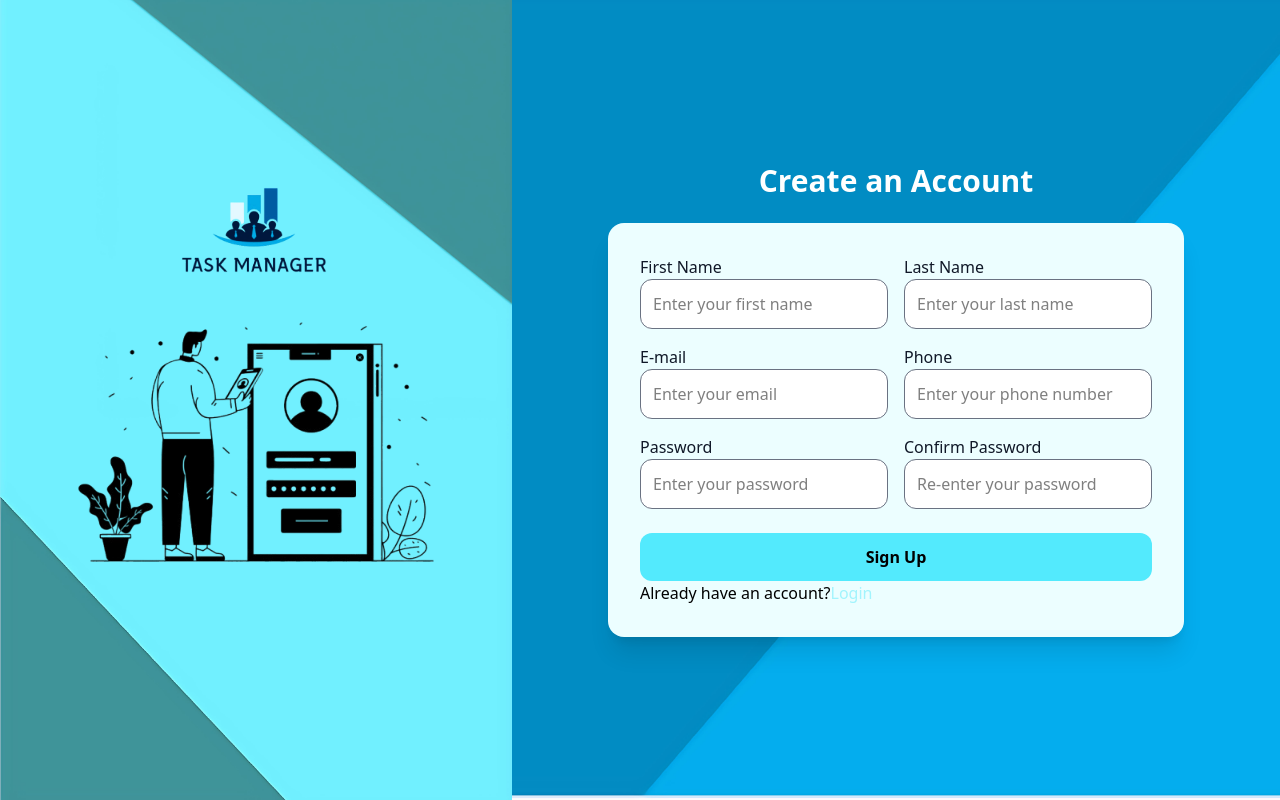
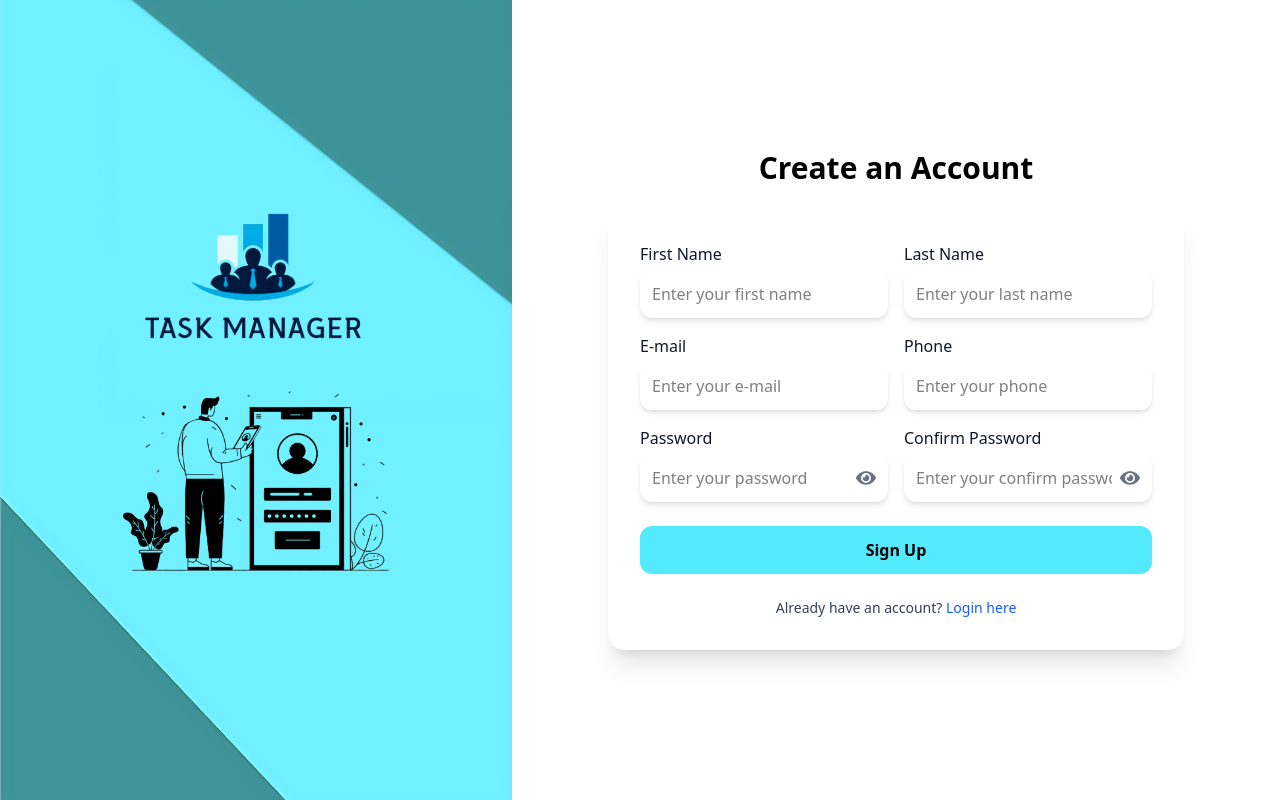
Before and after one commit to Heenachoudhari/user_tm_frontend, a Next.js app: page /signup in a window 1280 px wide. Built offline with nearby package versions, Linux system fonts and the light colour scheme.

Commit message:
navbar  signup changes by tapasvi

```diff
--- a/src/Component/usersignup/mobilesignup.jsx
+++ b/src/Component/usersignup/mobilesignup.jsx
@@ -39,7 +39,7 @@ export default function MobileSignup() {
       <div className=" w-full flex flex-col items-center justify-center bg-cover bg-center px-4">
         <h2 className="text-2xl font-bold text-white mb-6 mt-6">Create an Account</h2>
 
-        <div className="bg-cyan-50 p-6 md:p-8 rounded-2xl shadow-xl w-full max-w-md">
+        <div className="bg-white p-6 md:p-8 rounded-2xl shadow-xl w-full max-w-md">
           <form className="grid grid-cols-1 gap-4" onSubmit={handleSubmit}>
             <div>
               <label htmlFor="firstName" className="block text-gray-900 mb-1">First Name</label>
--- /dev/null
+++ b/src/Component/usersignup/usercontext.jsx
@@ -0,0 +1,17 @@
+'use client';
+
+import { createContext, useContext, useState } from 'react';
+
+const UserContext = createContext();
+
+export const UserProvider = ({ children }) => {
+  const [userName, setUserName] = useState('');
+
+  return (
+    <UserContext.Provider value={{ userName, setUserName }}>
+      {children}
+    </UserContext.Provider>
+  );
+};
+
+export const useUser = () => useContext(UserContext);
--- a/src/Component/usersignup/usersignup.jsx
+++ b/src/Component/usersignup/usersignup.jsx
@@ -1,9 +1,9 @@
-'use client';
-
-import { Toaster, toast } from 'react-hot-toast';
+"use client";
 import { useState } from 'react';
-import { useRouter } from 'next/navigation'; // Import useRouter
-import Image from 'next/image'; // Import Image from next/image
+import { useRouter } from 'next/navigation';
+import Image from 'next/image';
+import { FaEye, FaEyeSlash } from 'react-icons/fa';
+import toast from 'react-hot-toast';
 
 export default function Signup() {
   const [formData, setFormData] = useState({
@@ -17,189 +17,132 @@ export default function Signup() {
 
   const [validationMessage, setValidationMessage] = useState('');
   const [isSubmitting, setIsSubmitting] = useState(false);
-  const router = useRouter(); // Initialize useRouter
+  const [showPassword, setShowPassword] = useState(false);
+  const [showConfirmPassword, setShowConfirmPassword] = useState(false);
+  const [passwordError, setPasswordError] = useState(false);
+  const [confirmPasswordError, setConfirmPasswordError] = useState(false);
+  const router = useRouter();
 
   const handleChange = (e) => {
     setFormData({ ...formData, [e.target.name]: e.target.value });
+    setValidationMessage('');
   };
 
-  const handleSubmit = (e) => {
+  const handleSubmit = async (e) => {
     e.preventDefault();
     if (isSubmitting) return;
 
     setIsSubmitting(true);
 
-    // Password length validation
+    // Form validation
     if (formData.password.length !== 8) {
+      setPasswordError(true);
       setValidationMessage('Password must be exactly 8 characters long.');
+      setIsSubmitting(false);
+      return;
+    } else {
+      setPasswordError(false);
+    }
+
+    if (formData.password !== formData.confirmPassword) {
+      setConfirmPasswordError(true);
+      setValidationMessage('Passwords do not match.');
+      setIsSubmitting(false);
+      return;
+    } else {
+      setConfirmPasswordError(false);
+    }
+
+    const phoneRegex = /^[0-9]{10}$/;
+    if (!phoneRegex.test(formData.phone)) {
+      setValidationMessage('Please enter a valid 10-digit phone number.');
       setIsSubmitting(false);
       return;
     }
 
-    // Password match validation
-    if (formData.password !== formData.confirmPassword) {
-      toast.error('Passwords do not match');
-      setIsSubmitting(false);
-      return;
-    }
-
-    // Simulate form submission
+    // Successful registration
     toast.success('Registered successfully!');
-    console.log(formData); // You can send this to your backend
-
-    // Navigate to the login page after successful registration
-    router.push('/'); // Redirect to the login page
-
-    setIsSubmitting(false); // Reset submitting state after success
-  };
-
-  const navigateToLogin = () => {
-    router.push('/'); // Navigate to login page on image click
+    console.log('Registered:', formData);
+    router.push('/'); // Redirect to login page
+    setFormData({ firstName: '', lastName: '', email: '', phone: '', password: '', confirmPassword: '' }); // Reset form
+    setIsSubmitting(false);
   };
 
   return (
     <div className="flex flex-row h-screen">
-
       {/* Left Side */}
       <div
         className="w-2/5 h-full bg-cover bg-center relative flex items-center justify-center"
         style={{ backgroundImage: "url('/signup/bgleft1.png')" }}
       >
         <div className="flex flex-col items-center gap-1">
-          {/* Use the Image component for the logo */}
-          <Image
-            src="/signup/tasklogo.png"
-            alt="Logo"
-            width={200}
-            height={50}
-          />
-          <Image
-            src="/signup/image1.png"
-            alt="Background Image"
-            width={300}
-            height={150}
-            className="w-100 -mt-20 h-auto"
-          />
+          <Image src="/signup/tasklogo.png" alt="Logo" width={300} height={150} />
+          <Image src="/signup/image1.png" alt="Image" width={300} height={150} className="-mt-20" />
         </div>
       </div>
 
       {/* Right Side */}
       <div
-        className="w-3/5 flex flex-col items-center justify-center bg-cover bg-center relative px-4"
-        style={{ backgroundImage: "url('/signup/bgright.png')" }}
+        className="w-3/5 flex flex-col items-center justify-center bg-white bg-cover bg-center relative px-4"
+
       >
-        <h2 className="text-3xl font-bold text-white mb-6 mt-0">
-          Create an Account
-        </h2>
+        <h2 className="text-3xl font-bold text-black mb-6 mt-0">Create an Account</h2>
 
-        <div className="bg-cyan-50 p-8 rounded-2xl shadow-xl w-full max-w-xl">
+        <div className="bg-white p-8 rounded-2xl shadow-xl w-full max-w-xl">
           <form className="grid grid-cols-2 gap-4" onSubmit={handleSubmit}>
-            <div>
-              <label htmlFor="firstName" className=" text-gray-900 mb-1">First Name</label>
-              <input
-                type="text"
-                name="firstName"
-                id="firstName"
-                placeholder="Enter your first name"
-                className="w-full p-3 rounded-xl border border-gray-500 focus:outline-none bg-white text-black"
-                required
-                value={formData.firstName}
-                onChange={handleChange}
-              />
-            </div>
+            <InputField label="First Name" name="firstName" value={formData.firstName} handleChange={handleChange} />
+            <InputField label="Last Name" name="lastName" value={formData.lastName} handleChange={handleChange} />
+            <InputField label="E-mail" name="email" type="email" value={formData.email} handleChange={handleChange} />
+            <InputField
+              label="Phone"
+              name="phone"
+              type="tel"
+              pattern="[0-9]{10}"
+              value={formData.phone}
+              handleChange={handleChange}
+            />
 
-            <div>
-              <label htmlFor="lastName" className=" text-gray-900 mb-1">Last Name</label>
-              <input
-                type="text"
-                name="lastName"
-                id="lastName"
-                placeholder="Enter your last name"
-                className="w-full p-3 rounded-xl border border-gray-500 focus:outline-none bg-white text-black"
-                required
-                value={formData.lastName}
-                onChange={handleChange}
-              />
-            </div>
-
-            <div>
-              <label htmlFor="email" className=" text-gray-900 mb-1">E-mail</label>
-              <input
-                type="email"
-                name="email"
-                id="email"
-                placeholder="Enter your email"
-                className="w-full p-3 rounded-xl border border-gray-500 focus:outline-none bg-white text-black"
-                required
-                value={formData.email}
-                onChange={handleChange}
-              />
-            </div>
-
-            <div>
-              <label htmlFor="phone" className=" text-gray-900 mb-1">Phone</label>
-              <input
-                type="tel"
-                name="phone"
-                id="phone"
-                placeholder="Enter your phone number"
-                className="w-full p-3 rounded-xl border border-gray-500 focus:outline-none bg-white text-black"
-                pattern="[0-9]{10}"
-                required
-                value={formData.phone}
-                onChange={handleChange}
-              />
-            </div>
-
-            <div>
-              <label htmlFor="password" className=" text-gray-900 mb-1">Password</label>
-              <input
-                type="password"
-                name="password"
-                id="password"
-                placeholder="Enter your password"
-                className="w-full p-3 rounded-xl border border-gray-500 focus:outline-none bg-white text-black"
-                required
-                value={formData.password}
-                onChange={handleChange}
-              />
-            </div>
-
-            <div>
-              <label htmlFor="confirmPassword" className=" text-gray-900 mb-1">Confirm Password</label>
-              <input
-                type="password"
-                name="confirmPassword"
-                id="confirmPassword"
-                placeholder="Re-enter your password"
-                className="w-full p-3 rounded-xl border border-gray-500 focus:outline-none bg-white text-black"
-                required
-                value={formData.confirmPassword}
-                onChange={handleChange}
-              />
-            </div>
+            <PasswordField
+              label="Password"
+              name="password"
+              value={formData.password}
+              handleChange={handleChange}
+              show={showPassword}
+              toggle={() => setShowPassword(!showPassword)}
+              error={passwordError}
+            />
+            <PasswordField
+              label="Confirm Password"
+              name="confirmPassword"
+              value={formData.confirmPassword}
+              handleChange={handleChange}
+              show={showConfirmPassword}
+              toggle={() => setShowConfirmPassword(!showConfirmPassword)}
+              error={confirmPasswordError}
+            />
 
             {validationMessage && (
-              <div className="col-span-2 text-red-500 text-center mt-2">
-                {validationMessage}
-              </div>
+              <div className="col-span-2 text-red-600 text-center text-sm">{validationMessage}</div>
             )}
 
             <div className="col-span-2">
               <button
                 type="submit"
                 className="w-full py-3 rounded-xl bg-cyan-300 hover:bg-cyan-400 text-black font-bold mt-2 cursor-pointer"
-                disabled={isSubmitting} // Disable button while submitting
+                disabled={isSubmitting}
               >
-                Sign Up
+                {isSubmitting ? 'Signing Up...' : 'Sign Up'}
               </button>
-              <p>
-                Already have an account?
+            </div>
+
+            <div className="col-span-2 text-center mt-2">
+              <p className="text-sm text-gray-700">
+                Already have an account?{' '}
                 <span
-                  className="text-cyan-200 cursor-pointer"
-                  onClick={navigateToLogin}
+                  onClick={() => router.push('/')}
+                  className="text-blue-600 font-medium cursor-pointer hover:underline"
                 >
-                  Login
+                  Login here
                 </span>
               </p>
             </div>
@@ -209,3 +152,50 @@ export default function Signup() {
     </div>
   );
 }
+
+function InputField({ label, name, type = 'text', value, handleChange, pattern }) {
+  return (
+    <div>
+      <label htmlFor={name} className="text-gray-900 mb-1 block">
+        {label}
+      </label>
+      <input
+        type={type}
+        name={name}
+        id={name}
+        pattern={pattern}
+        placeholder={`Enter your ${label.toLowerCase()}`}
+        className="w-full p-3 rounded-xl shadow-md focus:border-blue-500 focus:outline-none bg-white text-black"
+        required
+        value={value}
+        onChange={handleChange}
+      />
+    </div>
+  );
+}
+
+function PasswordField({ label, name, value, handleChange, show, toggle, error }) {
+  return (
+    <div className="relative">
+      <label htmlFor={name} className="text-gray-900 mb-1 block">
+        {label}
+      </label>
+      <input
+        type={show ? 'text' : 'password'}
+        name={name}
+        id={name}
+        placeholder={`Enter your ${label.toLowerCase()}`}
+        className={`w-full p-3 pr-10 rounded-xl shadow-md focus:border-blue-500 focus:outline-none ${error ? 'bg-purple-200' : 'bg-white'} text-black`}
+        required
+        value={value}
+        onChange={handleChange}
+      />
+      <div
+        className="absolute right-3 top-[42px] text-gray-500 cursor-pointer"
+        onClick={toggle}
+      >
+        {show ? <FaEyeSlash size={20} /> : <FaEye size={20} />}
+      </div>
+    </div>
+  );
+}
--- a/src/app/layout.js
+++ b/src/app/layout.js
@@ -1,6 +1,7 @@
 import { Geist, Geist_Mono } from "next/font/google";
 import "./globals.css";
 import { Toaster, toast } from 'react-hot-toast';
+import { UserProvider } from "@/Component/usersignup/usercontext";
 
 const geistSans = Geist({
   variable: "--font-geist-sans",
@@ -23,7 +24,8 @@ export default function RootLayout({ children }) {
       <body
         className={`${geistSans.variable} ${geistMono.variable} antialiased`}
       >
-        {children}
+        <UserProvider>{children}</UserProvider>
+
         <Toaster position="top-center" reverseOrder={false} />
       </body>
 
```
Also changed, not shown: src/Component/Navbar/navbar.jsx (+74 -0 lines), src/app/Navbar/page.jsx (+10 -0 lines).
